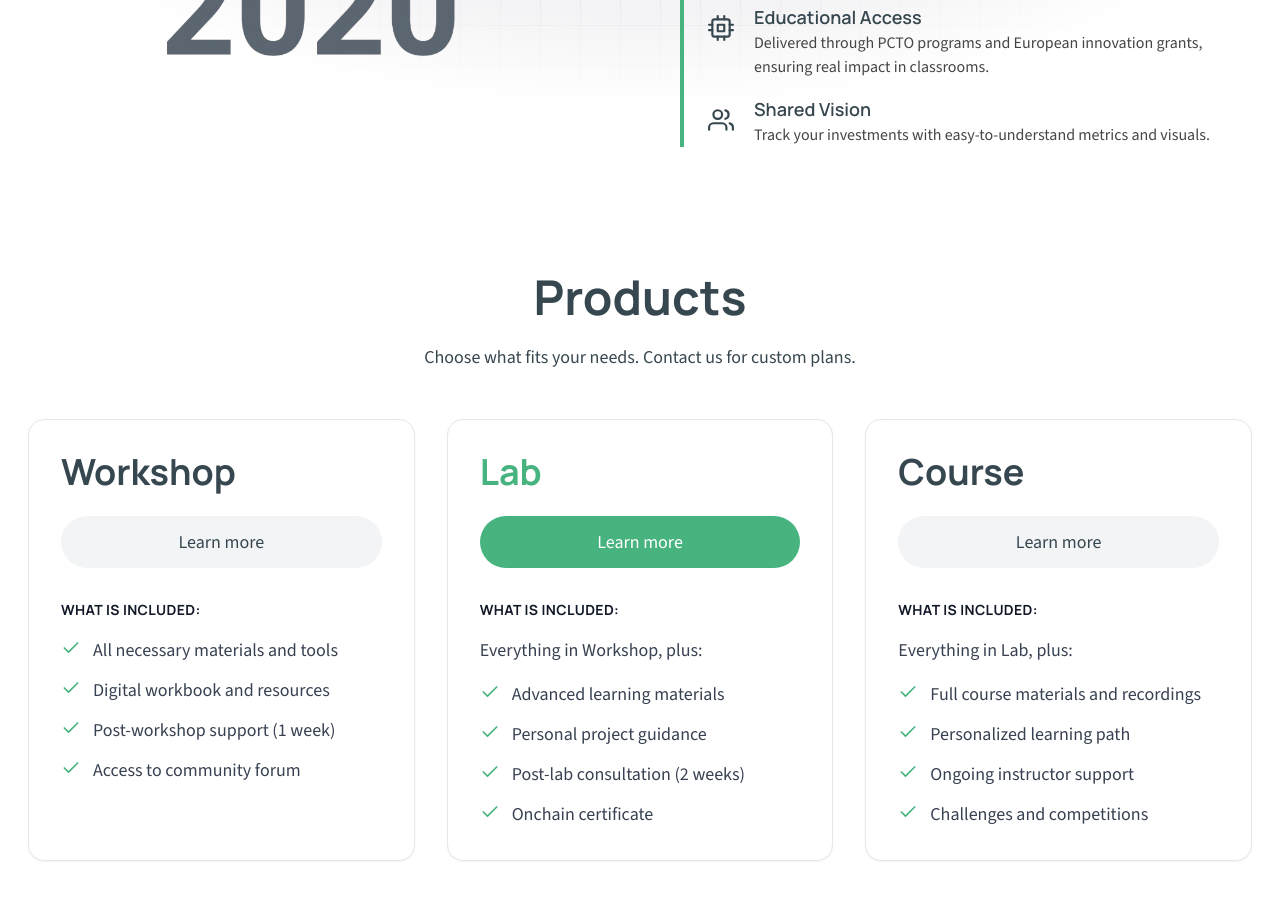
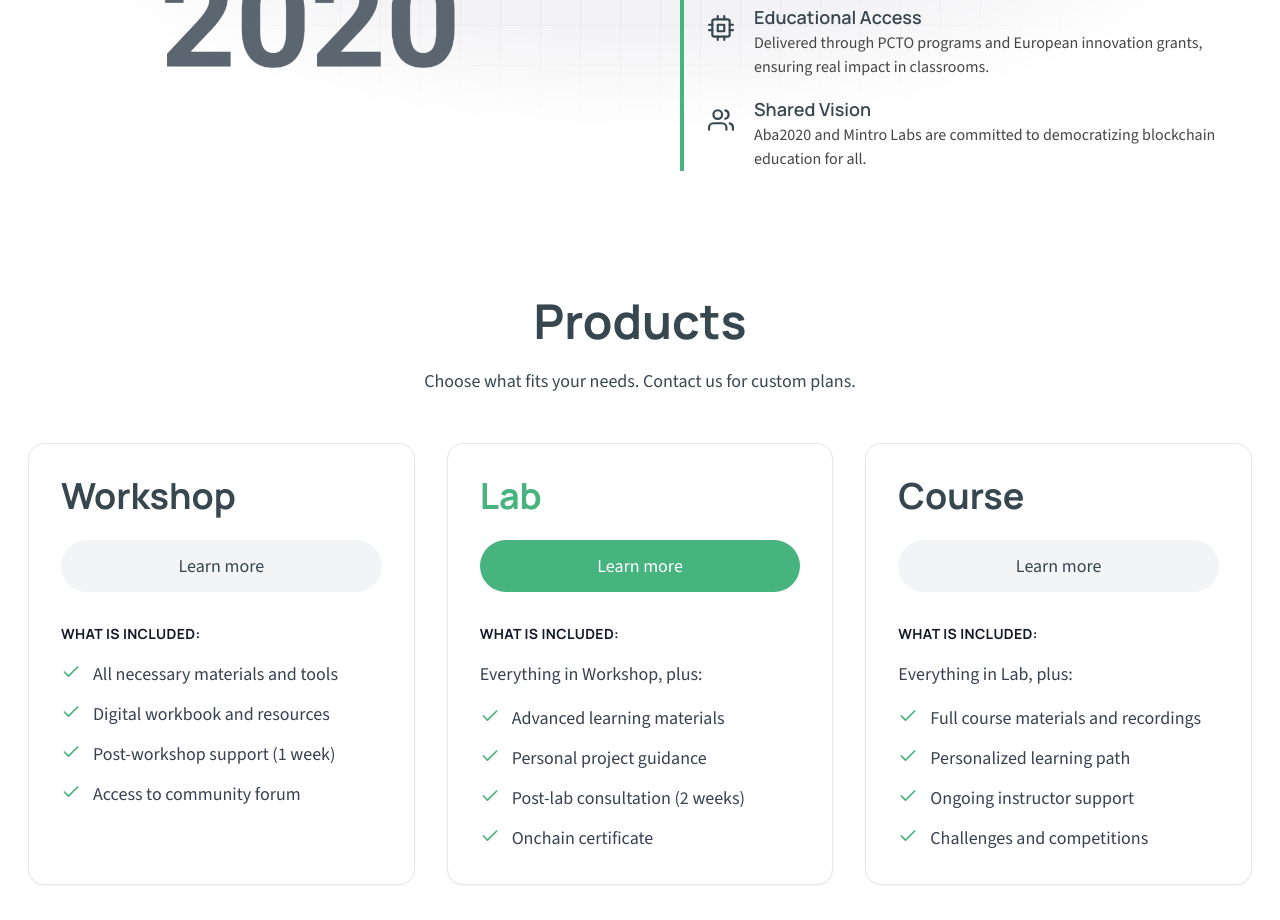
Before and after one commit to robdgs/mintro_labs, a Next.js app: page / in a window 1280 px wide. Shown: the part 2460-3380 px from the top of the page. Built offline with nearby package versions, Linux system fonts and the light colour scheme.

Commit message:
text fix

```diff
--- a/src/data/benefits.tsx
+++ b/src/data/benefits.tsx
@@ -98,7 +98,7 @@ export const benefits: IBenefit[] = [
       {
         title: "Shared Vision",
         description:
-          "Track your investments with easy-to-understand metrics and visuals.",
+          "Aba2020 and Mintro Labs are committed to democratizing blockchain education for all.",
         icon: <FiUsers size={26} />,
       },
     ],
```
